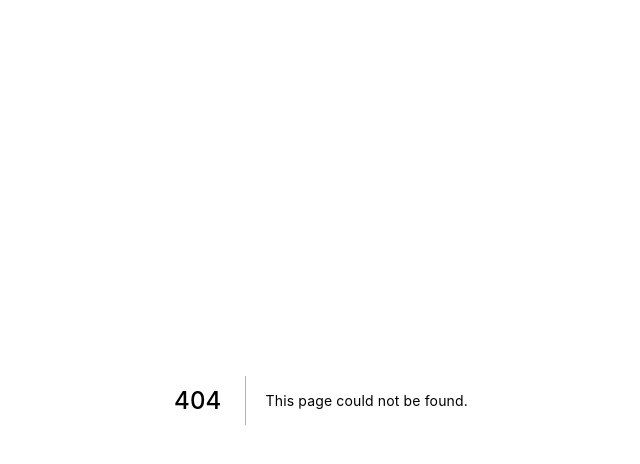
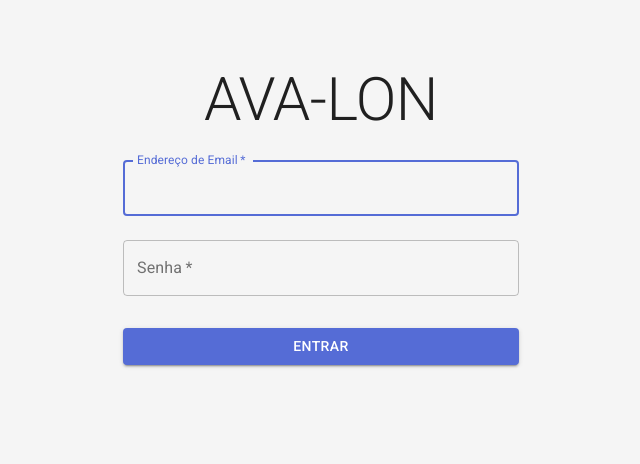
Before and after one commit to RoneyPasolini/ava-lon, a Next.js app: page /login in a window 1280 px wide. Before the commit this address had no page. Shown: the top 464 px of the page, without its empty margins (319-959 px from the left). Built offline with nearby package versions, Linux system fonts and the light colour scheme.

Commit message:
feat: add login page

```diff
--- /dev/null
+++ b/src/pages/login.tsx
@@ -0,0 +1,72 @@
+import {
+  Button,
+  Container,
+  CssBaseline,
+  TextField,
+  Typography,
+  makeStyles
+} from '@material-ui/core'
+
+const useStyles = makeStyles((theme) => ({
+  paper: {
+    marginTop: theme.spacing(8),
+    display: 'flex',
+    flexDirection: 'column',
+    alignItems: 'center'
+  },
+  form: {
+    width: '100%',
+    marginTop: theme.spacing(1)
+  },
+  submit: {
+    margin: theme.spacing(3, 0, 2)
+  }
+}))
+
+export default function SignIn() {
+  const classes = useStyles()
+
+  return (
+    <Container component="main" maxWidth="xs">
+      <CssBaseline />
+      <div className={classes.paper}>
+        <Typography component="h1" variant="h2">
+          AVA-LON
+        </Typography>
+        <form className={classes.form} noValidate>
+          <TextField
+            variant="outlined"
+            margin="normal"
+            required
+            fullWidth
+            id="email"
+            label="Endereço de Email"
+            name="email"
+            autoComplete="email"
+            autoFocus
+          />
+          <TextField
+            variant="outlined"
+            margin="normal"
+            required
+            fullWidth
+            name="password"
+            label="Senha"
+            type="password"
+            id="password"
+            autoComplete="current-password"
+          />
+          <Button
+            type="submit"
+            fullWidth
+            variant="contained"
+            color="primary"
+            className={classes.submit}
+          >
+            Entrar
+          </Button>
+        </form>
+      </div>
+    </Container>
+  )
+}
```
